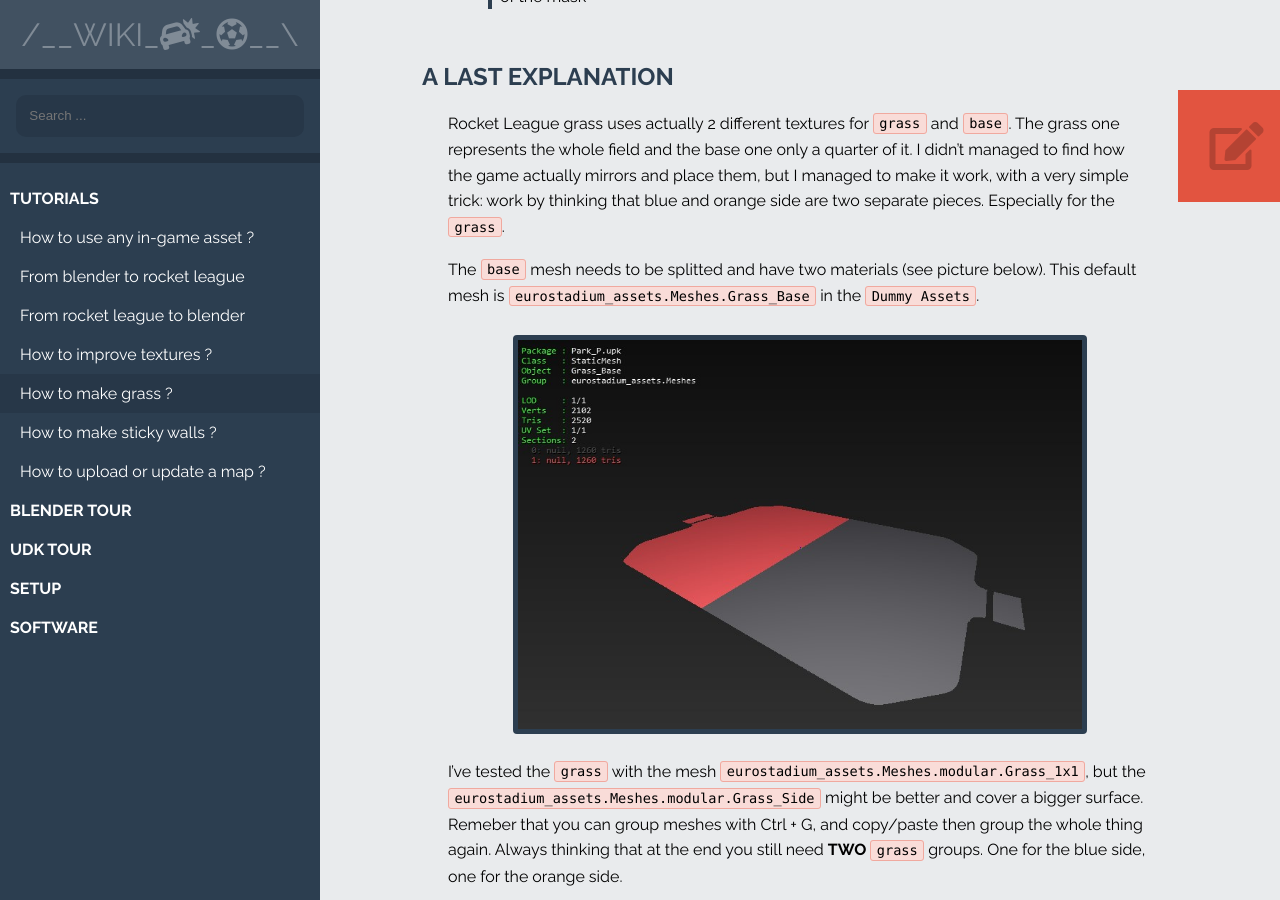
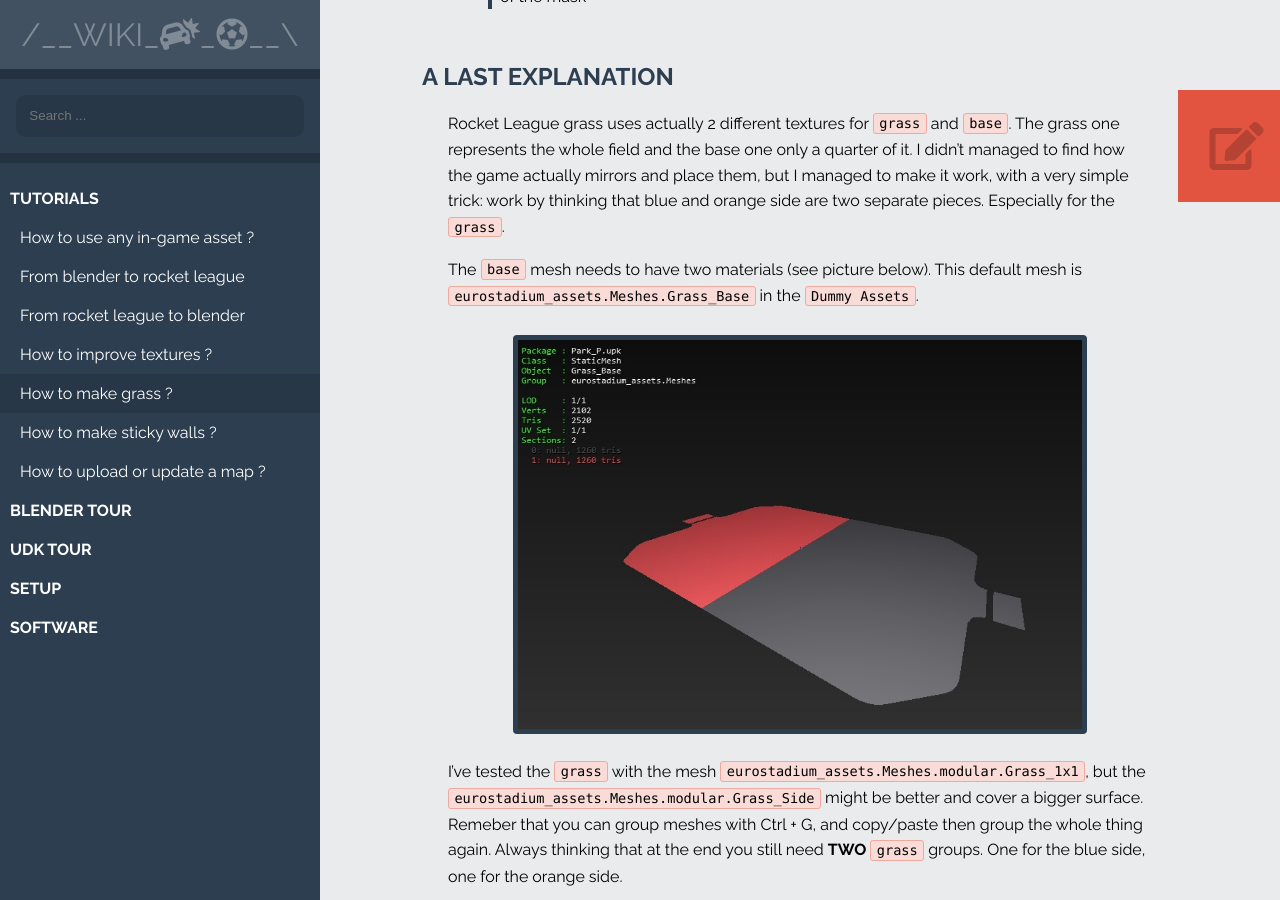
Before and after one commit to rocketleaguemoddingwiki/rocketleaguemoddingwiki.github.io, a Jekyll site: the page built from pages/tutorials/how_to_make_grass.md, in a window 1280 px wide and 900 px high, scrolled down 1720 px. Built offline with Jekyll 4.4.1, drawn with Linux system fonts in a browser that asks for light colours.

Commit message:
correction

```diff
--- a/pages/tutorials/how_to_make_grass.md
+++ b/pages/tutorials/how_to_make_grass.md
@@ -51,7 +51,7 @@ The material will have a texture and a mask. The texture will have an alpha laye
 # A LAST EXPLANATION
 Rocket League grass uses actually 2 different textures for `grass` and `base`. The grass one represents the whole field and the base one only a quarter of it. I didn't managed to find how the game actually mirrors and place them, but I managed to make it work, with a very simple trick: work by thinking that blue and orange side are two separate pieces. Especially for the `grass`.
 
-The `base` mesh needs to be splitted and have two materials (see picture below).
+The `base` mesh needs to have two materials (see picture below).
 This default mesh is `eurostadium_assets.Meshes.Grass_Base` in the `Dummy Assets`.
 {% include image.html filename="grass_2.jpg" alt_text="The base has 2 Materials" %}
 
```
